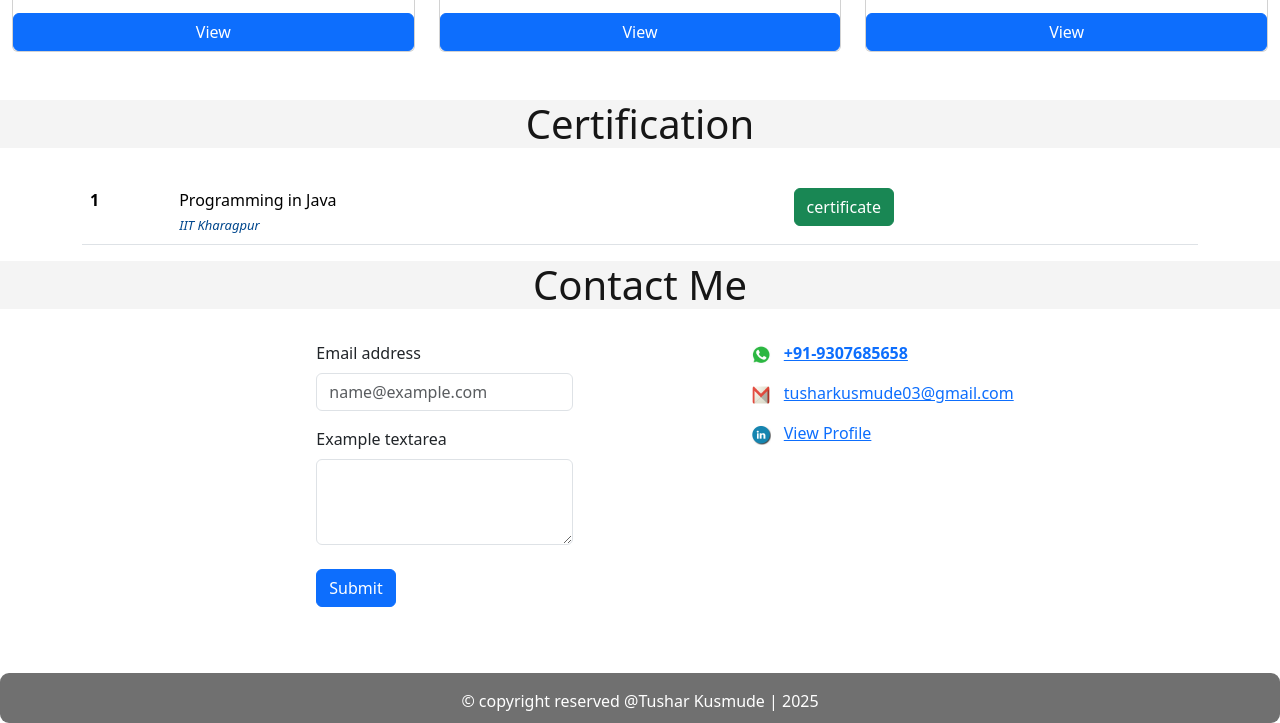
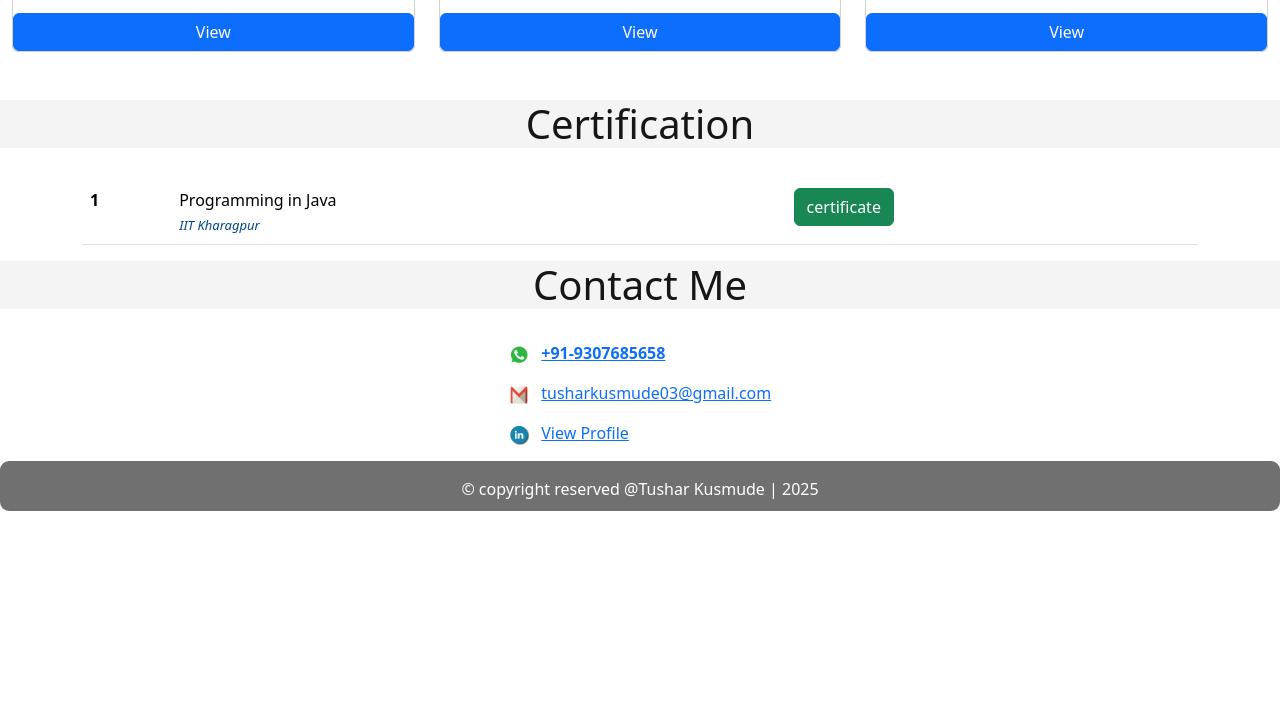
Before and after one commit to TKusmude/portfolio_new, a plain HTML site: page index.html in a window 1280 px wide. Shown: the part 3551-4274 px from the top of the page. After the commit the page ends 4062 px from the top, so only its background shows below. Drawn offline with nearby package versions, Linux system fonts and the light colour scheme.

Commit message:
Add files via upload

```diff
--- a/index.html
+++ b/index.html
@@ -238,19 +238,6 @@
   <!-- contact -->
   <h1 class="text-center" id="contact" style="background-color: #f4f4f4; color: #161616;">Contact Me</h1><br>
   <section class="d-flex justify-content-center">
-    <div class="form">
-      <div class="mb-3">
-        <label for="exampleFormControlInput1" class="form-label">Email address</label>
-        <input type="email" class="form-control" id="exampleFormControlInput1" placeholder="name@example.com">
-      </div>
-      <div class="mb-3">
-        <label for="exampleFormControlTextarea1" class="form-label">Example textarea</label>
-        <textarea class="form-control" id="exampleFormControlTextarea1" rows="3"></textarea>
-        <br>
-        <button type="button" class="btn btn-primary">Submit</button>
-      </div>
-    </div>
-
     <div>
       <div>
         <p><img src="whatsapp.png" alt="" height="20px" width="20px">&nbsp; &nbsp;<a
--- a/portfolio.css
+++ b/portfolio.css
@@ -104,11 +104,6 @@
     border-radius: 9px;
 }
 
-.form{
-  margin-right: 10%;
-  padding: 50px;
-  padding-top: 0%;
-}
 /* .container{
     display: flex;
     flex-direction: column;
```
